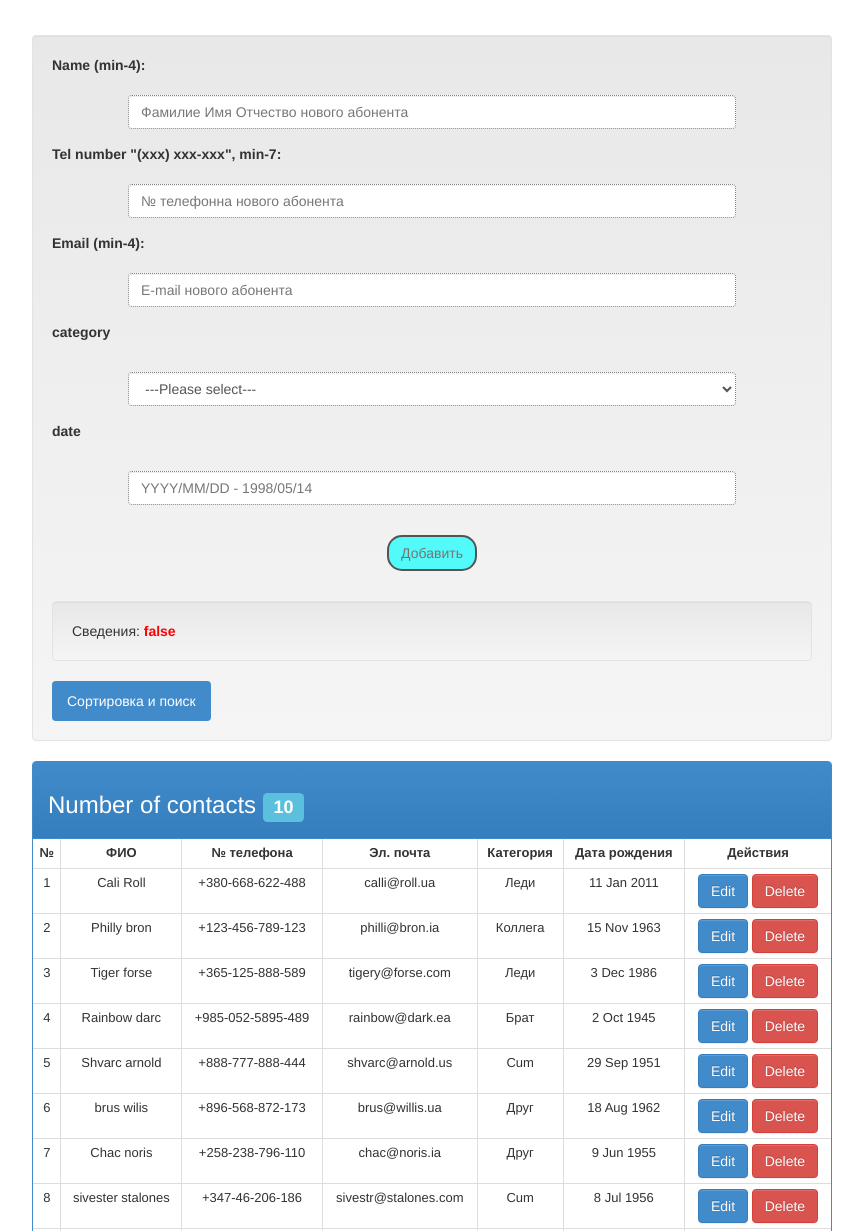
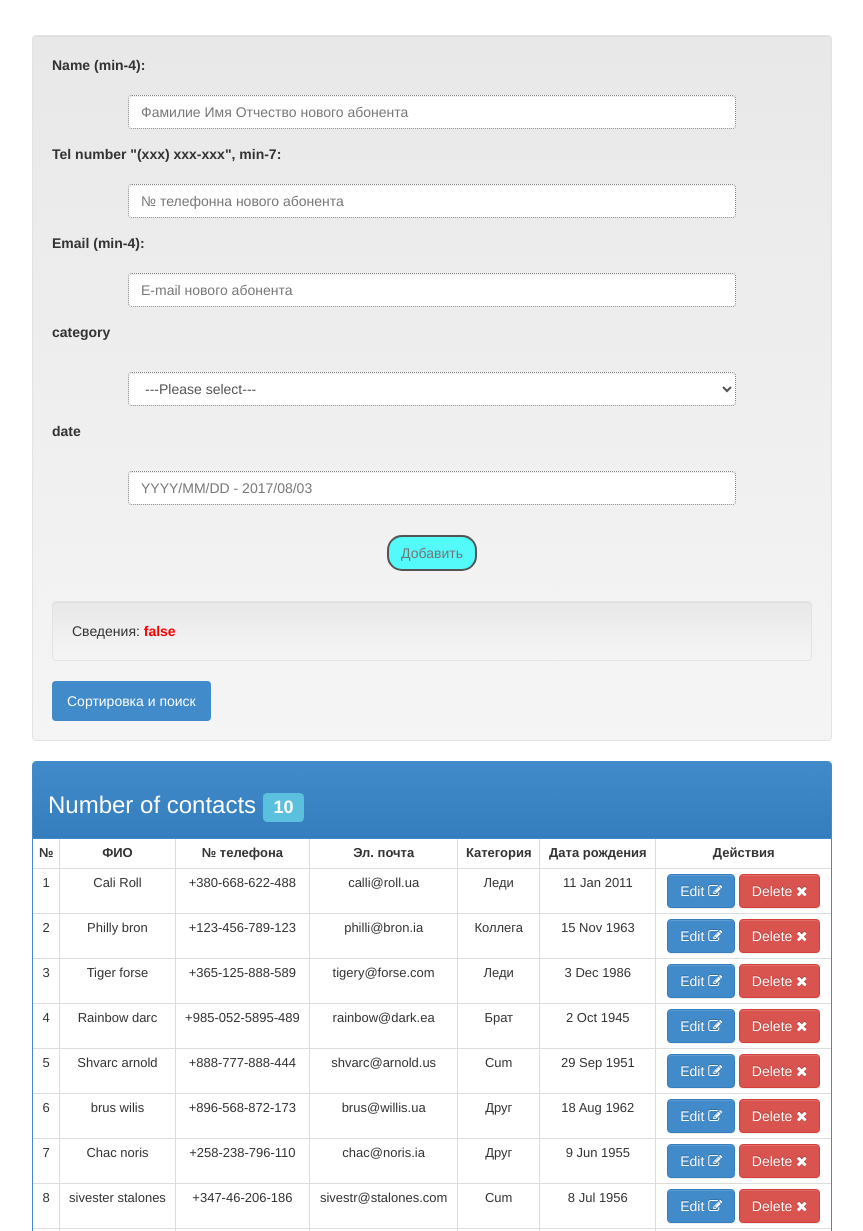
Before and after one commit to Denys-Sh/Denys-Sh.github.io, a plain HTML site: page index.html in a window 1280 px wide. Shown: the top 1231 px of the page, without its empty margins (208-1071 px from the left). Drawn offline with Linux system fonts and the light colour scheme.

Commit message:
Update index.html

```diff
--- a/index.html
+++ b/index.html
@@ -13,15 +13,12 @@
    <!--link rel="stylesheet" href="https://maxcdn.bootstrapcdn.com/bootstrap/3.3.4/css/bootstrap-theme.min.css"-->
 
     <!--link rel="stylesheet" type="text/css" href="fonts/font-awesome/css/font-awesome.css"-->
+	  <link rel="stylesheet" href="https://maxcdn.bootstrapcdn.com/font-awesome/4.2.0/css/font-awesome.min.css">
 
 
 	<!--link rel="stylesheet" href="https://maxcdn.bootstrapcdn.com/font-awesome/4.2.0/css/font-awesome.min.css"-->
 	<link rel="stylesheet" type="text/css" href="css/style.css">
    <script src="js/loadscript.js"></script>
-
-
-
-
 
 </head>
 <body>
@@ -48,9 +45,6 @@
                     </div>
 			</div>
 
-
-
-
 			<div class="form-group">
 				<label>Tel number "(xxx) xxx-xxx", min-7:</label>
 			<input name="personPhone" class="form-control" type="tel"   ng-model="phone"  ng-minlength="7"  required placeholder="№ телефонна нового абонента" />
@@ -64,8 +58,6 @@
                     </div>
 
 			</div>
-
-
 
 			<div class="form-group">
                     <label>Email (min-4):</label>
@@ -98,9 +90,9 @@
             <div class="form-group">
                         <label for="addDate" class="form-group">date</label>
 
-                            <input name="personDate" type="text" name="addDate" class="form-control" id="addDate" ng-model="date"ng-pattern="/\d\d\d\d/\d\d/\d\d/"
+                            <input name="personDate" type="text" name="addDate" class="form-control" id="addDate" ng-model="date" ng-pattern="/\d\d\d\d/\d\d/\d\d/"
 
-                            placeholder="YYYY/MM/DD - 1998/05/14" required/>
+                            placeholder="YYYY/MM/DD - 2017/08/03" required/>
 
 
                             <div class="error" ng-show="myForm.personDate.$invalid && myForm.personDate.$dirty">
@@ -138,9 +130,13 @@
                 </div>
             </div>
 
+
+
 <ul class="nav nav-pills">
   <li class="active"><a href="list2/proba.html">Сортировка и поиск</a></li>
  </ul>
+
+
 
 
 	</div>
@@ -179,8 +175,14 @@
 
 				<td>
 
-				<button class="btn btn-primary" href='' ng-click="editPerson($index)">Edit</button>
-				<button class="btn btn-danger"  href='' ng-click="deletePerson($index)">Delete</button>
+				<button class="btn btn-primary" href='' ng-click="editPerson($index)">
+				<span class="hideIcon">Edit</span><span class="displayIcon">
+				<i class="fa fa-pencil-square-o" aria-hidden="true"></i></span>
+
+				</button>
+				<button class="btn btn-danger"  href='' ng-click="deletePerson($index)">
+				<span class="hideIcon">Delete</span><span class="displayIcon">
+				<i class="fa fa-times" aria-hidden="true"></i></span></button>
 
 
 		</td>
@@ -194,9 +196,5 @@
 
 </form>
 
-
-
-
-
 </body>
 </html>
```
